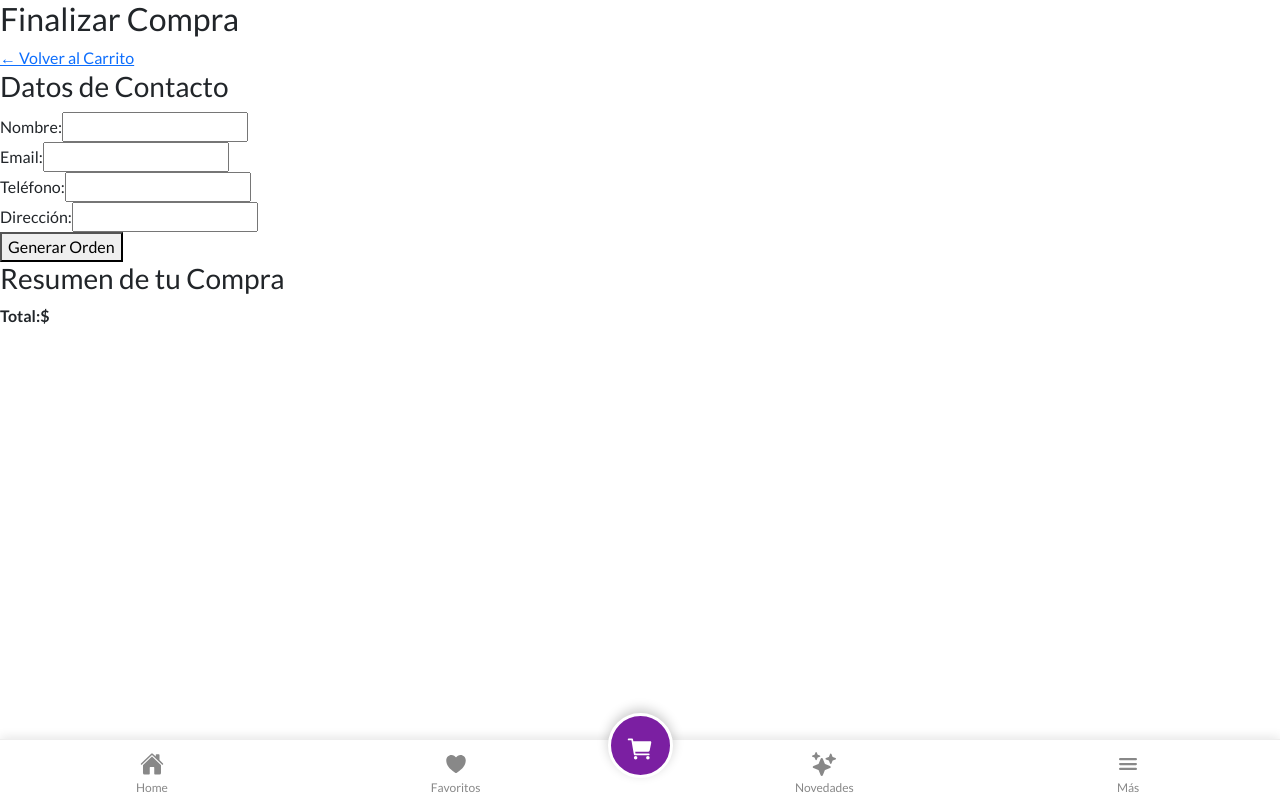
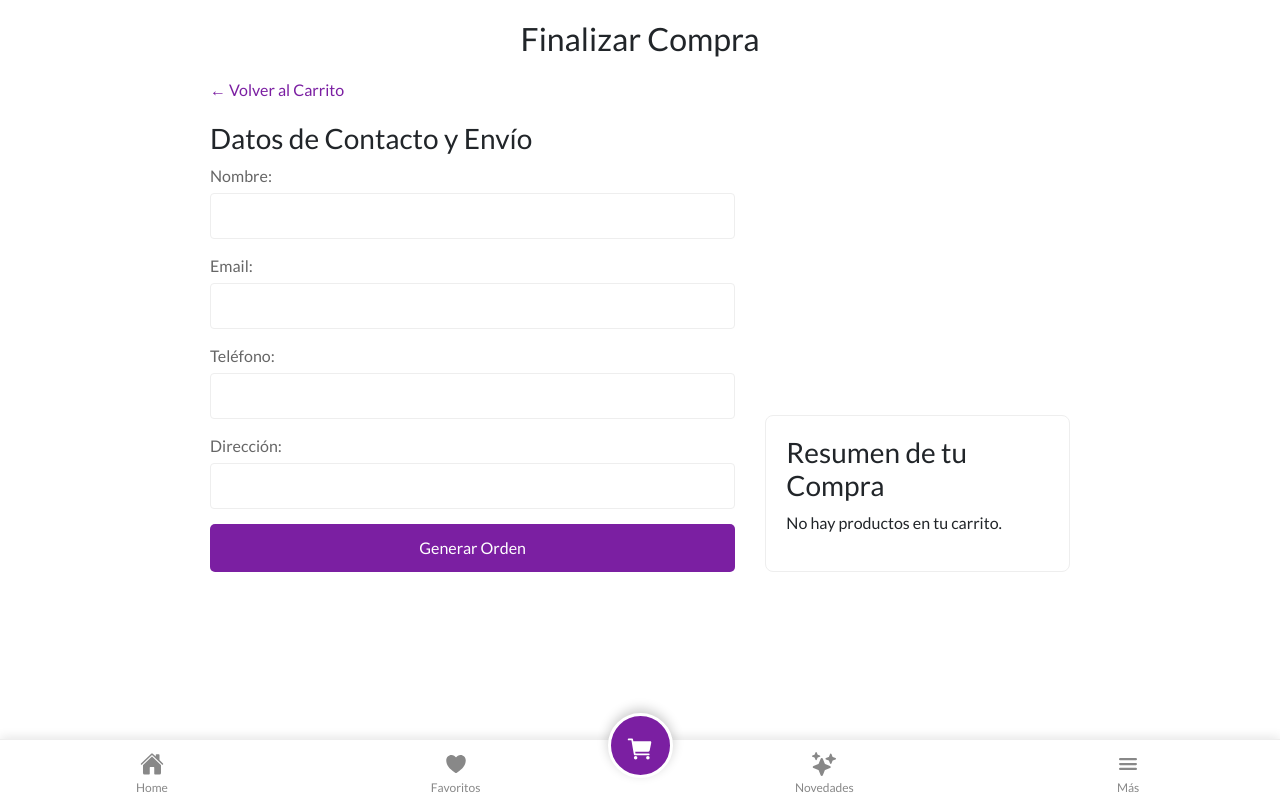
Before and after one commit to joajose8209/proyecto-e-commerce, a React (Vite) app: page /checkout in a window 1280 px wide. Built offline with nearby package versions, Linux system fonts and the light colour scheme.

Commit message:
Finalizacion rama checkout-sprint12

```diff
--- a/src/context/CartContext.jsx
+++ b/src/context/CartContext.jsx
@@ -23,10 +23,16 @@ setCarrito(prevCarrito => [...prevCarrito, producto]);
 const eliminarDelCarrito = (indiceAEliminar) => {
 setCarrito(prevCarrito => prevCarrito.filter((_,index) => index !== indiceAEliminar));
 };
+
+const limpiarCarrito = () => {
+setCarrito([]);
+};
+
 const value = {
 carrito,
 agregarAlCarrito,
 eliminarDelCarrito,
+limpiarCarrito
 };
 
 return (
--- a/src/pages/CheckoutPage.jsx
+++ b/src/pages/CheckoutPage.jsx
@@ -1,16 +1,38 @@
-import React, { useState } from 'react';
-import {Link} from 'react-router-dom';
-import {useCart} from '../context/CartContext';
+import React, { useState, useEffect } from 'react';
+import { Link } from 'react-router-dom';
+import { useCart } from '../context/CartContext';
+import '../styles/CheckoutPage.css';
 
-function CheckoutPage() {
-const [formData, setFormData] = useState({
+const estadoInicialForm = {
   nombre: '',
   email: '',
   telefono: '',
   direccion: ''
-  });
+};
 
-const {carrito, total} = useCart();
+const leerEstadoInicial = () => {
+const datosGuardados = localStorage.getItem('checkoutForm');
+if (datosGuardados) {
+return JSON.parse(datosGuardados);
+}
+return estadoInicialForm;
+};
+
+function CheckoutPage() {
+
+const [formData, setFormData] = useState(leerEstadoInicial);
+const [errores, setErrores] = useState({});
+const [ordenId, setOrdenId] = useState(null);
+const { carrito, limpiarCarrito } = useCart();
+
+
+useEffect(() => {
+localStorage.setItem('checkoutForm', JSON.stringify(formData));
+}, [formData]);
+
+const totalCalculado = carrito.reduce((acumulador, producto) => {
+return acumulador + producto.precio;
+}, 0);
 
 const handleChange = (e) => {
 const { name, value } = e.target;
@@ -20,18 +42,75 @@ setFormData((prevData) => ({
 }));
 };
 
+const manejarEnvio = (e) => {
+e.preventDefault();
+const nuevosErrores = {};
+
+if(!formData.nombre.trim()) {
+nuevosErrores.nombre  = 'El nombre es obligatorio';
+}
+if (!formData.email.trim()) {
+nuevosErrores.email = 'El email es obligatorio';
+}
+if (!formData.telefono.trim()) {
+nuevosErrores.telefono = 'El teléfono es obligatorio';
+}
+if (!formData.direccion.trim()) {
+nuevosErrores.direccion = 'La dirección es obligatoria';
+}
+
+if (Object.keys(nuevosErrores).length > 0) {
+setErrores(nuevosErrores);
+} else {
+
+setErrores({});
+const ordenDeCompra = {
+comprador: formData,
+items: carrito,
+total: totalCalculado,
+fecha: new Date()
+};
+
+console.log('✅ Orden de Compra Generada (Simulación):', ordenDeCompra);
+
+limpiarCarrito();
+setOrdenId('simulado-12345');
+
+localStorage.removeItem('checkoutForm');
+setFormData(estadoInicialForm);
+}
+};
+
+
+if (ordenId) {
+return (
+
+<div className="checkout-container">
+<div className="success-message">
+<h2>¡Gracias por tu compra!</h2>
+<p>Tu orden ha sido generada con éxito.</p>
+<p>Tu número de seguimiento (simulado) es: <strong>{ordenId}</strong></p>
+<Link to="/" className="btn-primary">
+Volver al Inicio
+</Link>
+</div>
+</div>
+);
+}
+
 return (
 <div className="checkout-container">
 <h2>Finalizar Compra</h2>
 
-<Link to="/carrito" className='back-to-cart-btn' >
+<Link to="/carrito" className="back-to-cart-btn">
 &larr; Volver al Carrito
 </Link>
 
 <div className="checkout-layout">
 
-<form className="checkout-form">
-<h3>Datos de Contacto</h3>
+<form className="checkout-form" onSubmit={manejarEnvio}>
+<h3>Datos de Contacto y Envío</h3>
+
 <div className="form-group">
 <label htmlFor="nombre">Nombre: </label>
 <input
@@ -40,7 +119,9 @@ id="nombre"
 name="nombre"
 value={formData.nombre}
 onChange={handleChange}
+className="form-input"
 />
+{errores.nombre && <small className="error-text">{errores.nombre}</small>}
 </div>
 
 <div className="form-group">
@@ -51,7 +132,9 @@ id="email"
  name="email"
  value={formData.email}
  onChange={handleChange}
+ className="form-input"
  />
+{errores.email && <small className="error-text">{errores.email}</small>}
 </div>
 
 <div className="form-group">
@@ -62,7 +145,9 @@ id="telefono"
 name="telefono"
 value={formData.telefono}
 onChange={handleChange}
+className="form-input"
 />
+{errores.telefono && <small className="error-text">{errores.telefono}</small>}
 </div>
 
 <div className="form-group">
@@ -73,10 +158,12 @@ id="direccion"
 name="direccion"
 value={formData.direccion}
 onChange={handleChange}
+className="form-input"
 />
+{errores.direccion && <small className="error-text">{errores.direccion}</small>}
 </div>
 
-<button type="submit" className="submit-order-btn">
+<button type="submit" className="submit-btn">
 Generar Orden
 </button>
 </form>
@@ -84,18 +171,28 @@ Generar Orden
 <div className="resumen-compra">
 <h3>Resumen de tu Compra</h3>
 
-{carrito.map((producto) => (
-<div key={producto.id} className="resumen-item">
-<span>{producto.album} (x{producto.cantidad})</span>
-<span>${producto.precio * producto.cantidad}</span>
+{carrito.length === 0 ? (
+<p>No hay productos en tu carrito.</p>
+) : (
+carrito.map((producto, index) => (
+<div key={`${producto.id}-${index}`} className="resumen-item">
+<span>{producto.album}</span>
+<strong>${producto.precio}</strong>
 </div>
-))}
+))
+)}
 
+{carrito.length > 0 && (
+<>
+<hr />
 <div className="resumen-total">
-<strong>Total:</strong>
-<strong>${total}</strong>
+<strong>Total: </strong>
+<strong>${totalCalculado}</strong>
 </div>
+</>
+)}
 </div>
+
 </div>
 </div>
 );
--- /dev/null
+++ b/src/styles/CheckoutPage.css
@@ -0,0 +1,145 @@
+.checkout-container {
+  padding: 20px;
+  max-width: 900px;
+  margin: auto;
+}
+
+.checkout-container h2 {
+  text-align: center;
+  margin-bottom: 20px;
+}
+
+.back-to-cart-btn {
+  color: var(--color-primary);
+  text-decoration: none;
+  margin-bottom: 20px;
+  display: inline-block;
+  font-weight: 500;
+}
+
+.back-to-cart-btn:hover {
+  text-decoration: underline;
+}
+
+.checkout-layout {
+  display: flex;
+  gap: 30px;
+  flex-wrap: wrap-reverse;
+}
+
+.checkout-form {
+  flex: 2;
+  min-width: 300px;
+}
+
+.form-group {
+  margin-bottom: 15px;
+  display: flex;
+  flex-direction: column;
+}
+
+.form-group label {
+  margin-bottom: 5px;
+  font-weight: 500;
+  color: var(--color-text-secondary);
+}
+
+.form-input {
+  width: 100%;
+  padding: 10px;
+  font-size: 16px;
+  border: 1px solid var(--color-card-border);
+  border-radius: 4px;
+  background-color: var(--color-card-background);
+  color: var(--color-text);
+}
+
+.form-input:focus {
+  outline: none;
+  border-color: var(--color-primary);
+  box-shadow: 0 0 5px rgba(123, 31, 162, 0.3);
+}
+
+.error-text {
+  color: #e91e63;
+  font-size: 14px;
+  margin-top: 4px;
+}
+
+.submit-btn {
+  padding: 12px 20px;
+  background-color: var(--color-primary);
+  color: white;
+  border: none;
+  border-radius: 5px;
+  font-size: 16px;
+  cursor: pointer;
+  transition: background-color 0.2s ease;
+  width: 100%;
+}
+
+.submit-btn:hover {
+  opacity: 0.85;
+}
+
+.resumen-compra {
+  flex: 1;
+  min-width: 250px;
+  background-color: var(--color-card-background);
+  border: 1px solid var(--color-card-border);
+  padding: 20px;
+  border-radius: 8px;
+  height: fit-content;
+}
+
+.resumen-compra h3 {
+  margin-top: 0;
+}
+
+.resumen-item {
+  display: flex;
+  justify-content: space-between;
+  border-bottom: 1px solid var(--color-card-border);
+  padding: 10px 0;
+  font-size: 0.95rem;
+}
+
+.resumen-item span {
+  color: var(--color-text-secondary);
+}
+
+.resumen-item strong {
+  color: var(--color-text);
+}
+
+
+.resumen-total {
+  display: flex;
+  justify-content: space-between;
+  margin-top: 15px;
+  font-size: 1.2rem;
+  font-weight: bold;
+}
+
+.success-message {
+  text-align: center;
+  padding: 40px;
+  background-color: var(--color-card-background);
+  border: 1px solid var(--color-card-border);
+  border-radius: 8px;
+}
+
+.success-message h2 {
+  margin-bottom: 15px;
+}
+
+
+.success-message .btn-primary {
+  margin-top: 20px;
+  text-decoration: none;
+  padding: 10px 20px;
+  background-color: var(--color-primary);
+  color: white;
+  border-radius: 5px;
+  display: inline-block;
+}
```
Lines whose indentation alone changed are shown as unchanged.
